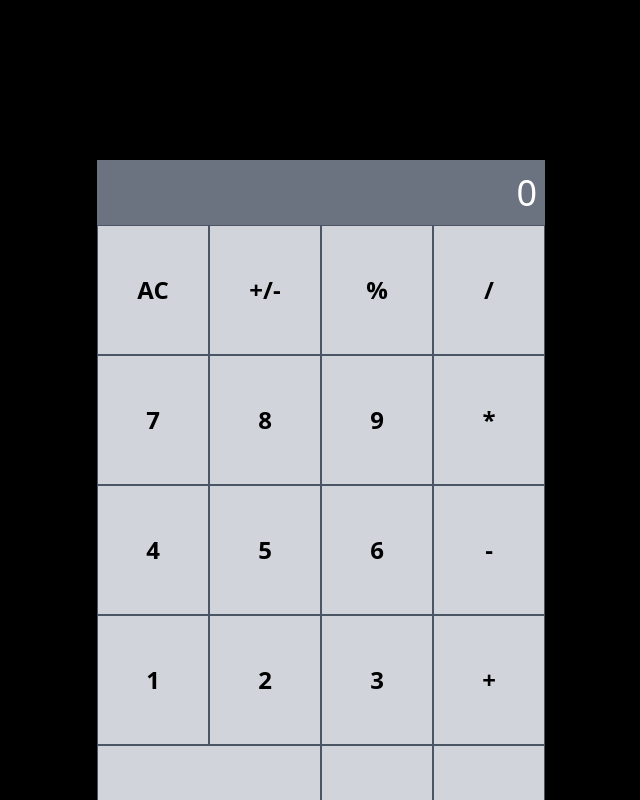
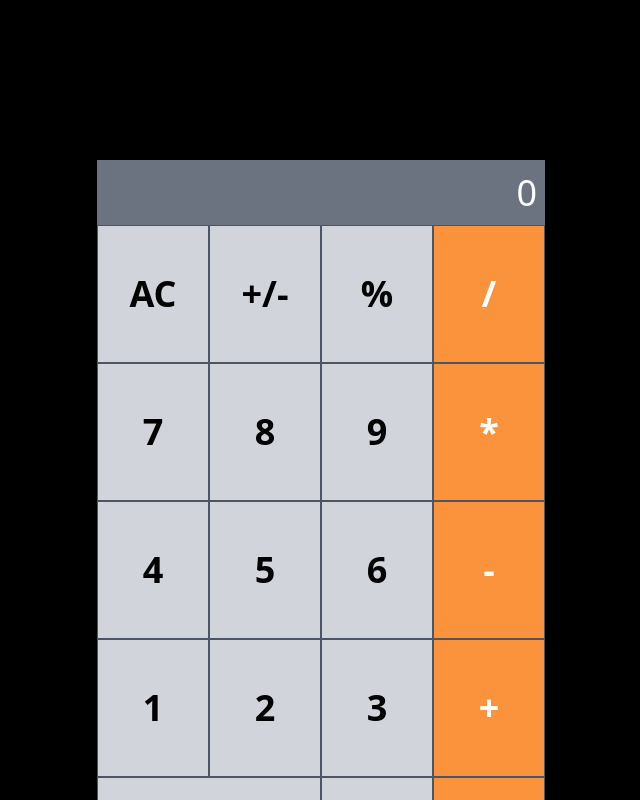
Before and after one commit to Gasorekibo/theGym-react_calculatorApp, a React (Vite) app: page / in a window 1280 px wide. Shown: the top 800 px of the page, without its empty margins (319-959 px from the left). Built offline with nearby package versions, Linux system fonts and the light colour scheme.

Commit message:
done with the whole styling

```diff
--- a/src/components/Button.jsx
+++ b/src/components/Button.jsx
@@ -1,13 +1,13 @@
 import PropTypes from 'prop-types';
 
-const Button = ({ title, value, zeroStyle }) => {
+const Button = ({ title, value, zeroStyle,operatorStyle }) => {
   return (
     <button
       value={value}
       className={`
           ${zeroStyle}
            font-semibold py-12 w-full  text-2xl bg-gray-300 px-7 border border-gray-600
-        `}
+        ${operatorStyle} text-4xl`}
     >
       {title}
     </button>
--- a/src/components/ButtonGroup.jsx
+++ b/src/components/ButtonGroup.jsx
@@ -1,12 +1,21 @@
-import PropTypes from "prop-types";
-import Button from "./Button";
-import data from "../utils/data.json";
+import PropTypes from 'prop-types';
+import Button from './Button';
+import data from '../utils/data.json';
 
 const ButtonGroup = () => {
   return (
     <div className="grid grid-cols-4">
-      {data.map((el) => <Button key={el.title} zeroStyle={el.title === '0' ? "col-span-2":""} title={el.title}/>
-      )}
+      {data.map((el) => (
+        <Button
+          key={el.title}
+          zeroStyle={el.title === '0' && 'col-span-2'}
+          operatorStyle={
+            (el.type === 'operator' || el?.style === 'right') &&
+            'bg-orange-400 text-white'
+          }
+          title={el.title}
+        />
+      ))}
     </div>
   );
 };
--- a/src/components/Layout.jsx
+++ b/src/components/Layout.jsx
@@ -6,7 +6,7 @@ import ButtonGroup from "./ButtonGroup";
 const Layout = () => {
   return (
     <>
-      <div className="max-w-md mx-auto  my-40">
+      <div className="max-w-md mx-auto my-40">
         <Screen />
         <ButtonGroup />
       </div>
--- a/src/utils/data.json
+++ b/src/utils/data.json
@@ -9,10 +9,12 @@
   },
   {
     "title": "%",
+
     "type": "abs"
   },
   {
     "title": " / ",
+    "style": "right",
     "type": "abs"
   },
   {
@@ -74,6 +76,7 @@
   },
   {
     "title": "=",
+    "style": "right",
     "type": "equal"
   }
 ]
```
